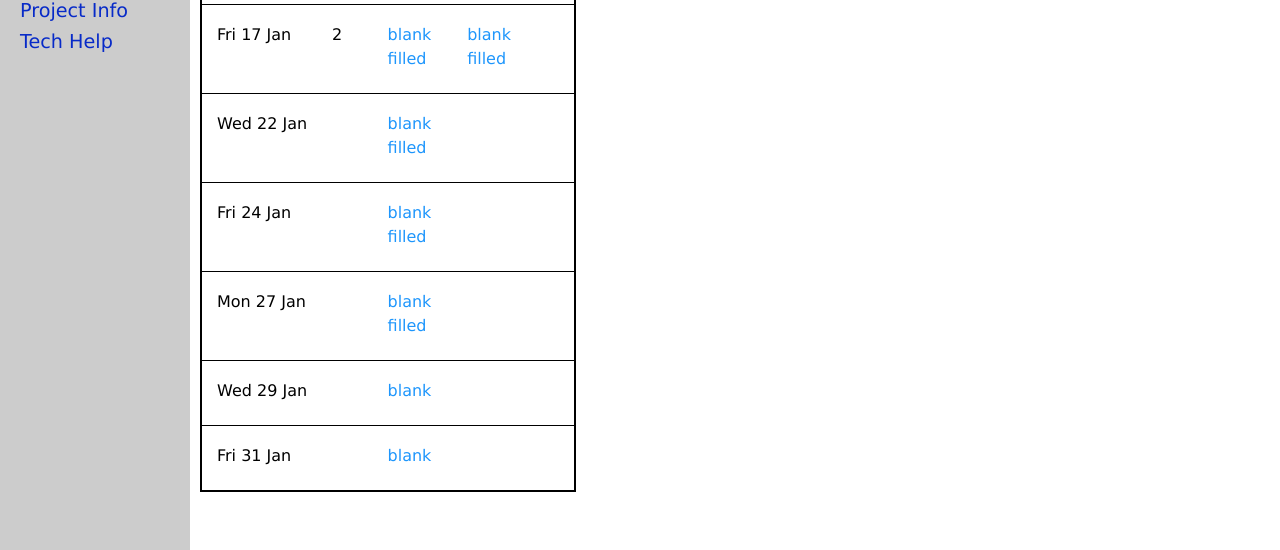
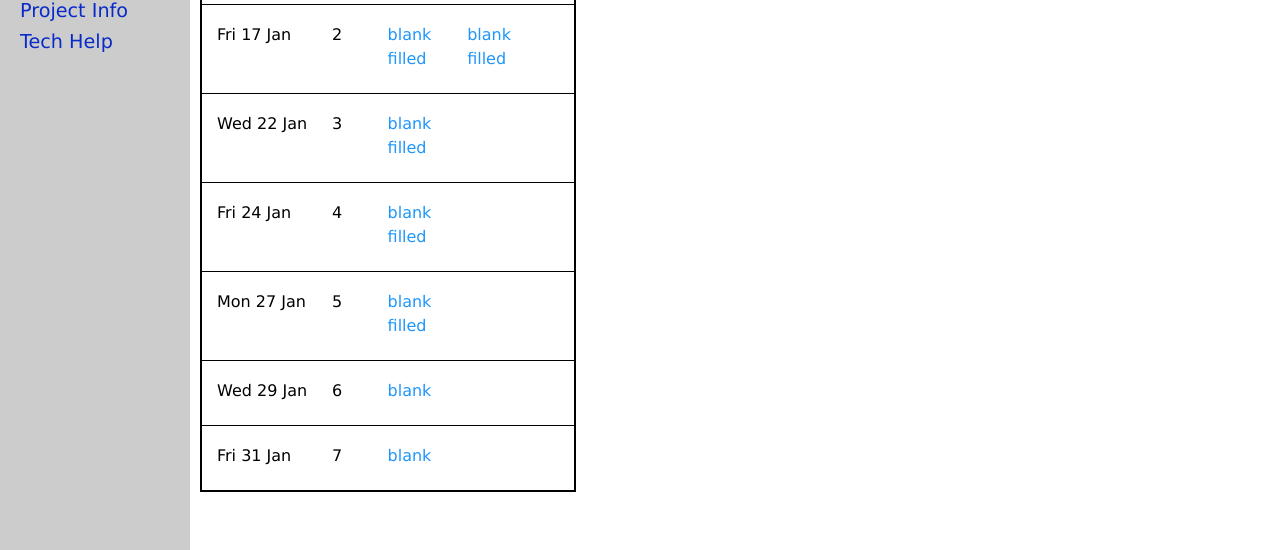
Before and after one commit to jrfaudree/HOM, a Jekyll site: the page built from tickets.md, in a window 1280 px wide. Shown: the part 246-796 px from the top of the page. Built offline with Jekyll 4.4.1, drawn with Linux system fonts in a browser that asks for light colours.

Commit message:
Update ticket_s2025.yml

```diff
--- a/_data/ticket_s2025.yml
+++ b/_data/ticket_s2025.yml
@@ -11,26 +11,31 @@
   worksheet: https://jrfaudree.github.io/HOM/assets/worksheets/ws-numerical-2-added.pdf
   wfilled: https://jrfaudree.github.io/HOM/assets/worksheets/ws-numerical-2-added-s.pdf
 - day: Wed 22 Jan
+  number: "3"
   ticket: https://jrfaudree.github.io/HOM/assets/tickets/t3.pdf
   tfilled: https://jrfaudree.github.io/HOM/assets/tickets/t3s.pdf
   worksheet:
   wfilled:
 - day: Fri 24 Jan
+  number: "4"
   ticket: https://jrfaudree.github.io/HOM/assets/tickets/t4-added.pdf
   tfilled: https://jrfaudree.github.io/HOM/assets/tickets/t4s-addes.pdf
   worksheet:
   wfilled:
 - day: Mon 27 Jan
+  number: "5"
   ticket: https://jrfaudree.github.io/HOM/assets/tickets/t5.pdf
   tfilled: https://jrfaudree.github.io/HOM/assets/tickets/t5s.pdf
   worksheet:
   wfilled:
 - day: Wed 29 Jan
+  number: "6"
   ticket: https://jrfaudree.github.io/HOM/assets/tickets/t6.pdf
   tfilled:
   worksheet:
   wfilled:
 - day: Fri 31 Jan
+  number: "7"
   ticket: https://jrfaudree.github.io/HOM/assets/tickets/t7.pdf
   tfilled:
   worksheet:
```
